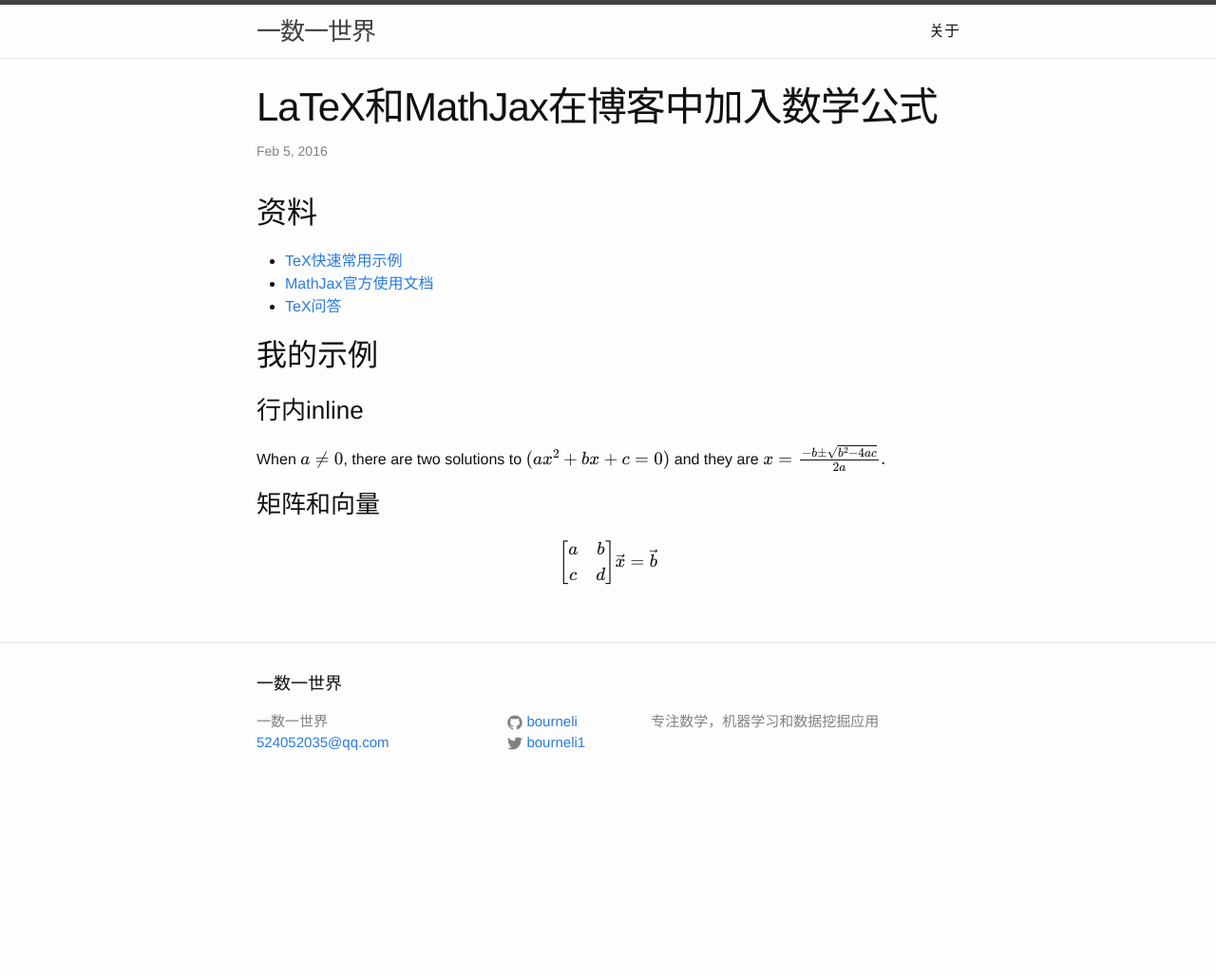
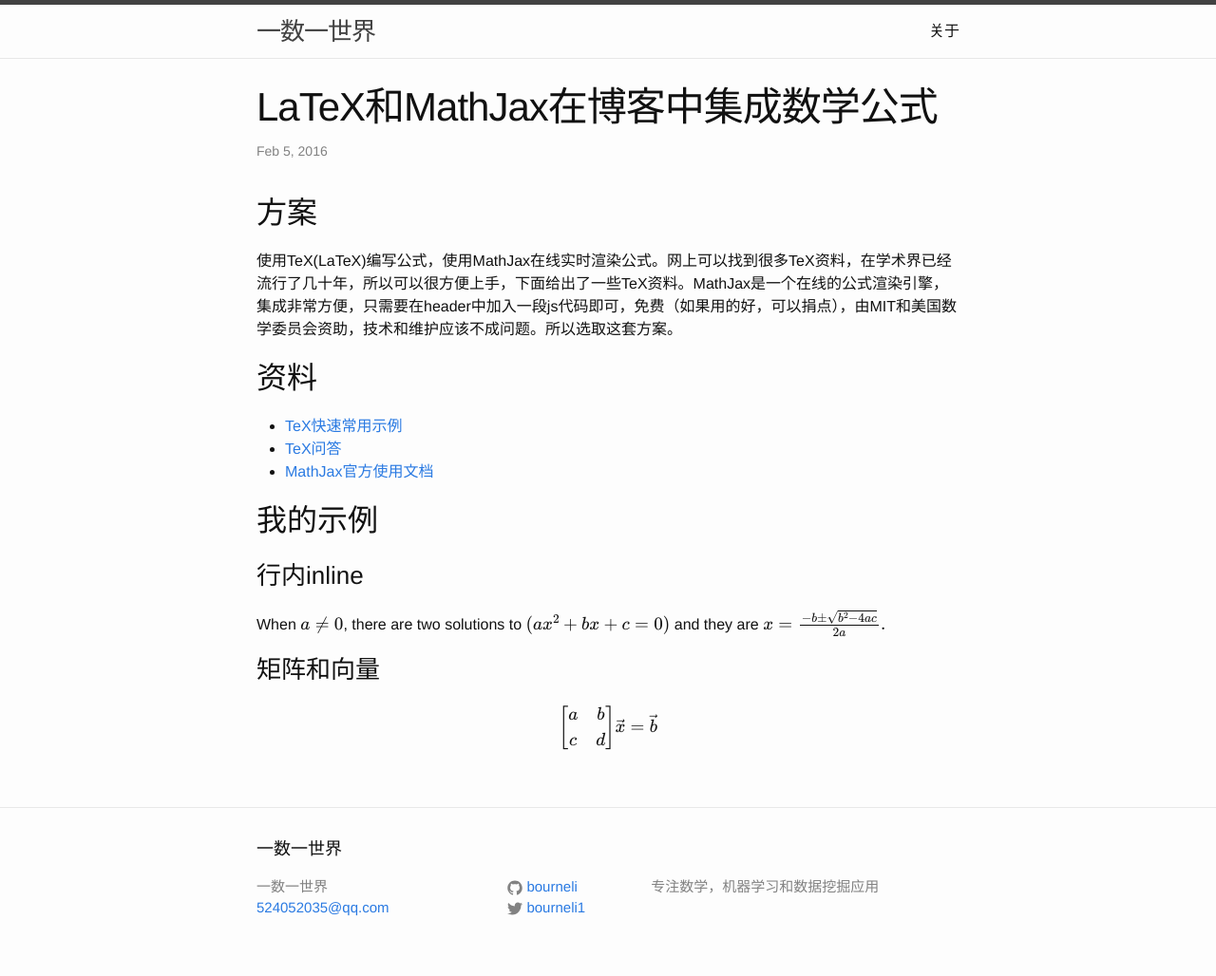
Before and after one commit to bourneli/bourneli.github.io, a Jekyll site: the page built from _posts/2016-02-05-latex-mathjax-demo.markdown, in a window 1280 px wide. Shown: the whole page at 95% size. Built offline with Jekyll 4.4.1, drawn with Linux system fonts in a browser that asks for light colours; formulas are drawn with MathJax 3; before the commit the page ends 900 px from its top, so only the background shows below that.

Commit message:
fix formula blog

```diff
--- a/_posts/2016-02-05-latex-mathjax-demo.markdown
+++ b/_posts/2016-02-05-latex-mathjax-demo.markdown
@@ -1,15 +1,18 @@
 ---
 layout: post
-title:  "LaTeX和MathJax在博客中加入数学公式"
+title:  "LaTeX和MathJax在博客中集成数学公式"
 date:   2016-02-05 10:31:28 +0800
 categories: "LaTeX"
 ---
 
+## 方案
+使用TeX(LaTeX)编写公式，使用MathJax在线实时渲染公式。网上可以找到很多TeX资料，在学术界已经流行了几十年，所以可以很方便上手，下面给出了一些TeX资料。MathJax是一个在线的公式渲染引擎，集成非常方便，只需要在header中加入一段js代码即可，免费（如果用的好，可以捐点），由MIT和美国数学委员会资助，技术和维护应该不成问题。所以选取这套方案。
+
 ## 资料
 
 * [TeX快速常用示例](http://meta.math.stackexchange.com/questions/5020/mathjax-basic-tutorial-and-quick-reference)
+* [TeX问答](http://tex.stackexchange.com/)
 * [MathJax官方使用文档](https://docs.mathjax.org/en/v2.6-latest/start.html#putting-mathematics-in-a-web-page)
-* [TeX问答](http://tex.stackexchange.com/)
 
 ## 我的示例
 
```
